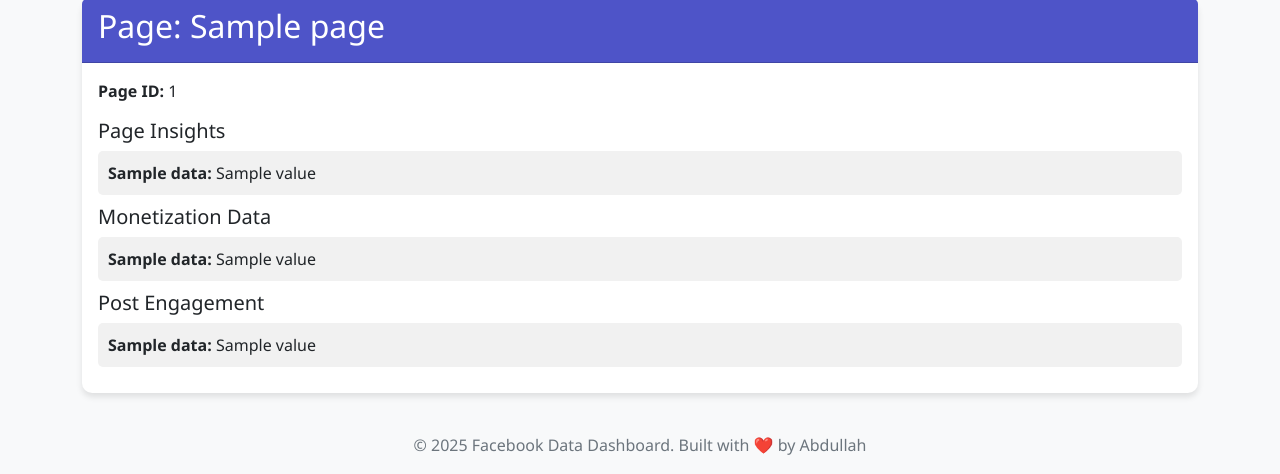
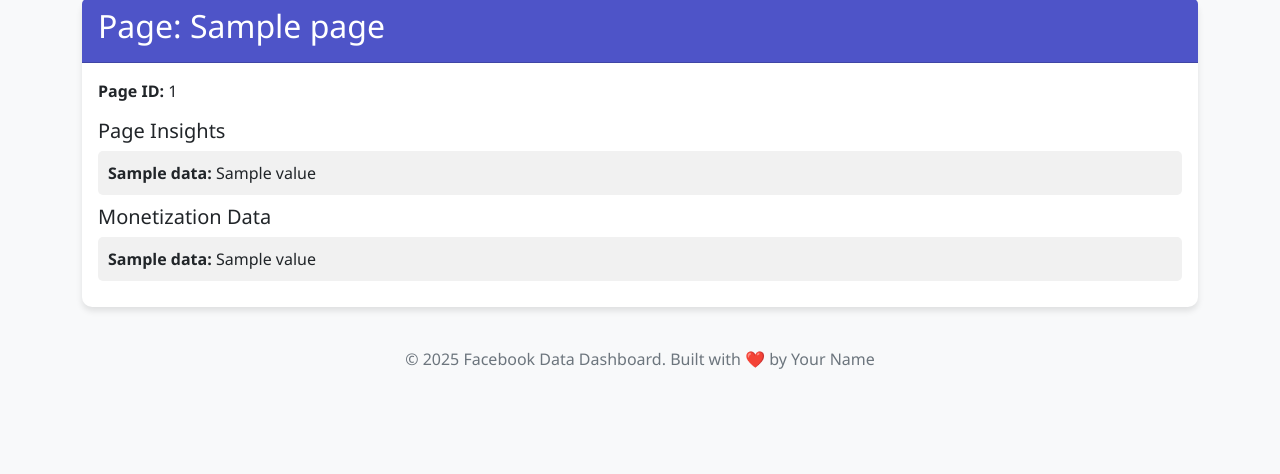
Before and after one commit to Abdullah-Rasheed/PIB-Grow, a Flask app: template templates/dashboard.html in a window 1280 px wide. Shown: the part 326-800 px from the top of the page. Run offline with Flask 3, Linux system fonts and the light colour scheme; the template is opened without the code that fills it: most values are stand-ins (such as "Sample title", 1, 10 or a date in 2020).

Commit message:
Update dashboard.html

```diff
--- a/templates/dashboard.html
+++ b/templates/dashboard.html
@@ -76,10 +76,10 @@
         {% for page in pages %}
         <div class="page card mb-4">
             <div class="card-header">
-                <h2>Page: {{ page['name'] }}</h2>
+                <h2>Page: {{ page['page_name'] }}</h2>
             </div>
             <div class="card-body">
-                <p><strong>Page ID:</strong> {{ page['id'] }}</p>
+                <p><strong>Page ID:</strong> {{ page['page_id'] }}</p>
 
                 <!-- Insights Section -->
                 {% if page.insights and 'error' in page.insights %}
@@ -93,6 +93,8 @@
                             <strong>{{ metric['name'] }}:</strong> {{ metric['values'][0]['value'] }}
                         </div>
                     {% endfor %}
+                {% else %}
+                    <p class="error-message">No insights data available.</p>
                 {% endif %}
 
                 <!-- Monetization Section -->
@@ -107,16 +109,8 @@
                             <strong>{{ monetization['name'] }}:</strong> {{ monetization['value'] }}
                         </div>
                     {% endfor %}
-                {% endif %}
-
-                <!-- Post Engagement Section -->
-                {% if page.engagement %}
-                <h5>Post Engagement</h5>
-                {% for post_metric in page.engagement.get('data', []) %}
-                <div class="metric">
-                    <strong>{{ post_metric['name'] }}:</strong> {{ post_metric['values'][0]['value'] }}
-                </div>
-                {% endfor %}
+                {% else %}
+                    <p class="error-message">No monetization data available.</p>
                 {% endif %}
             </div>
         </div>
@@ -124,7 +118,7 @@
     </div>
 
     <div class="footer">
-        <p>&copy; 2025 Facebook Data Dashboard. Built with ❤️ by Abdullah</p>
+        <p>&copy; 2025 Facebook Data Dashboard. Built with ❤️ by Your Name</p>
     </div>
 
     <script src="https://cdn.jsdelivr.net/npm/bootstrap@5.3.0/dist/js/bootstrap.bundle.min.js"></script>
```
Lines whose indentation alone changed are shown as unchanged.
